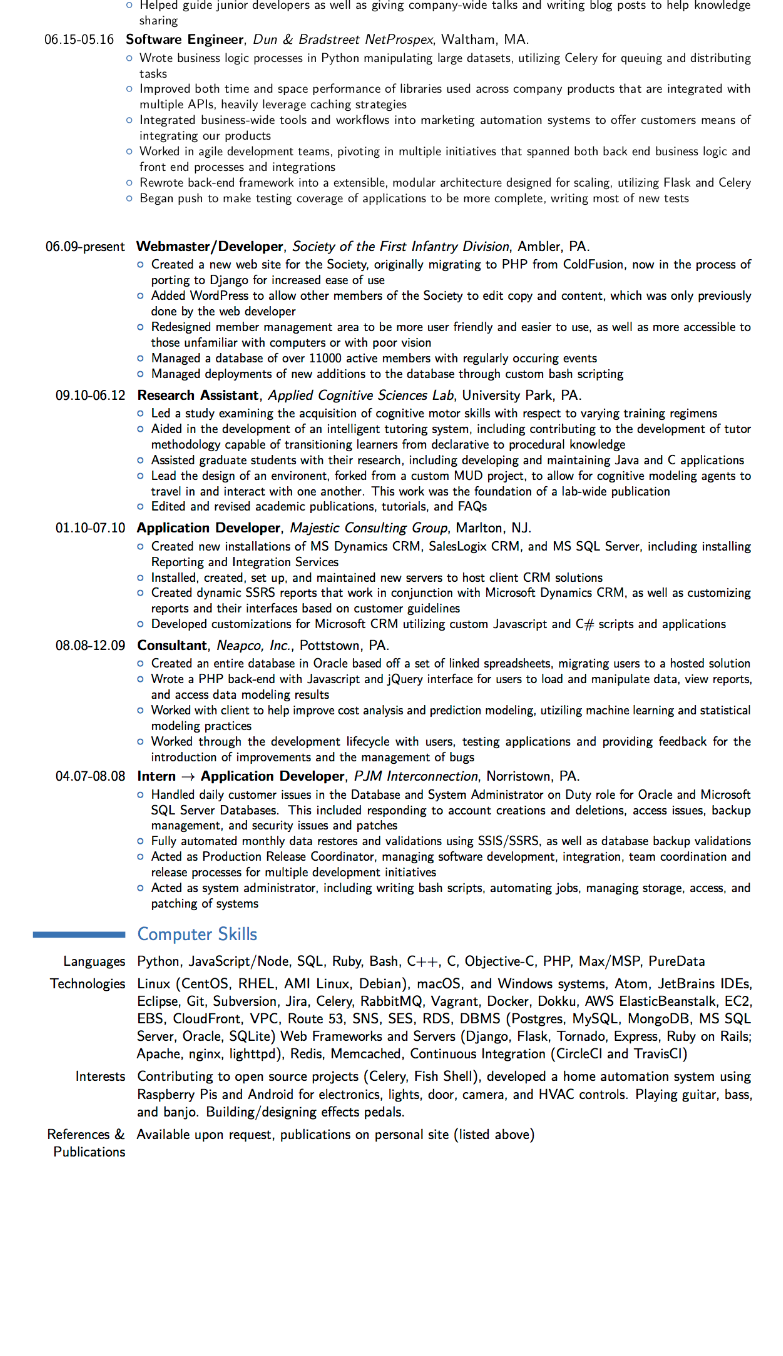
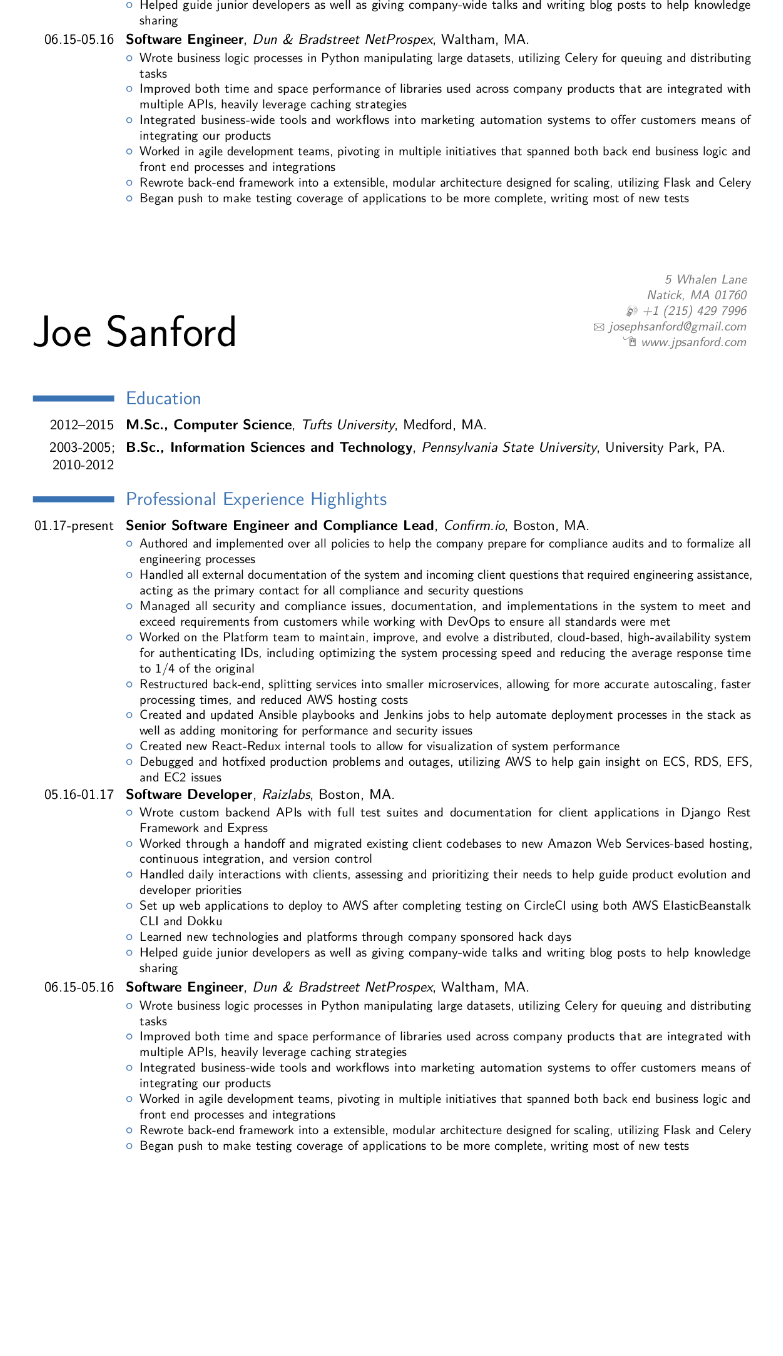
Before and after one commit to joesanford/homepage, a Flask app: page /resume in a window 1280 px wide. Shown: the part 875-2231 px from the top of the page, without its empty margins (248-1031 px from the left). Before the commit the page ends 2032 px from the top, so only its background shows below. Run offline with Flask 2, Linux system fonts and the light colour scheme; some libraries are stand-ins or nearby versions.

Commit message:
Change img for cv part 2

```diff
--- a/templates/resume.html
+++ b/templates/resume.html
@@ -10,7 +10,7 @@
 		<br>
 		<a href="static/joe_sanford.pdf">click here to download pdf version</a><br>
 		<img class="img-responsive center-block" src="static/img/joe_sanford.png" width="70%"><br>
-		<img class="img-responsive center-block" src="static/img/joe_sanford-2.png" width="70%"><br>
+		<img class="img-responsive center-block" src="static/img/joe_sanford2.png" width="70%"><br>
 	</div>
 </div>
 <br><br><br><br><br>
```
